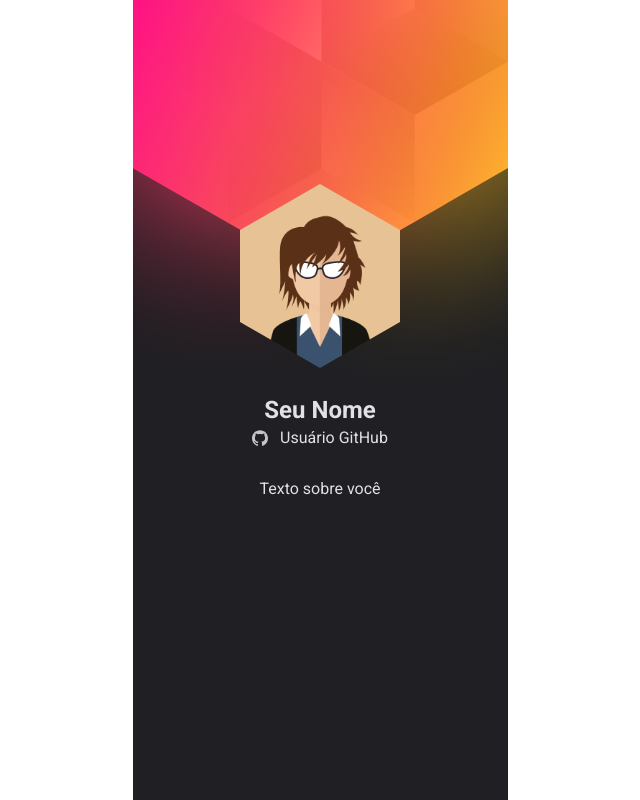
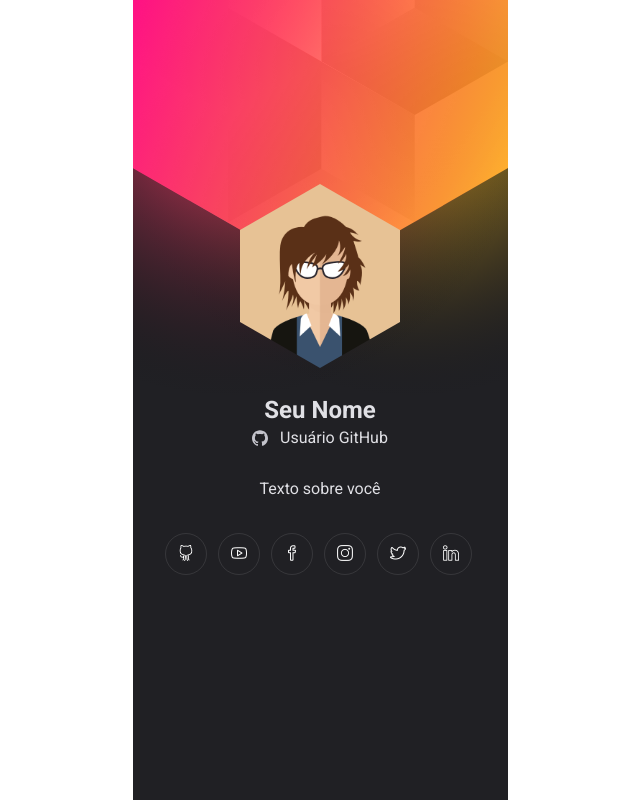
Before and after one commit to linsrep/cracha-digital, a plain HTML site: page index.html in a window 1280 px wide. Shown: the whole page, without its empty margins (320-960 px from the left). Drawn offline with Linux system fonts and the light colour scheme; no server answers.

Commit message:
Ajustando Erros de listagem

```diff
--- a/assets/css/style.css
+++ b/assets/css/style.css
@@ -25,7 +25,7 @@ main {
 }
 
 .container {
-  max-width: 250px;
+  max-width: 320px;
   margin-left: auto;
   margin-right: auto;
   text-align: center;
--- a/assets/main.js
+++ b/assets/main.js
@@ -1,10 +1,10 @@
 const LinksSocialMedia = {
-  github: 'iwasrep',
+  github: '',
   youtube: '',
-  facebook: 'iwasrep',
-  instagram: 'iwasrep_',
-  twitter: 'diogolins018',
-  linkedin: 'iwasbr'
+  facebook: '',
+  instagram: '',
+  twitter: '',
+  linkedin: ''
 }
 
 /** MOSTRANDO CARD DO GITHUB */
@@ -27,19 +27,14 @@ if (LinksSocialMedia.github)
 
 /** CARREGAR REDES SOCIAIS */
 function changeSocialMediaLinks() {
-  for (let li of socialLinks.children) {
-    const social = li.getAttribute('class')
+  const size = Object.keys(LinksSocialMedia).length
+  const obj = Object.keys(LinksSocialMedia)
+  const lista = document.querySelector('#socialLinks')
 
-    const url = social;
-
-    li.children[0].href = `https://${url}.com/${LinksSocialMedia[social]}`
+  for (let i = 0; i < size; i++) {
+    let social = `<li class="social-icons-${obj[i]}"><a href="https://${obj[i]}.com/${LinksSocialMedia[obj[i]]}" target="_blank"><i class="icon-social-${obj[i]}"></i></a></li>`;
+    lista.innerHTML += social
   }
-
-  console.log(LinksSocialMedia)
-
-  /* const social = `<li class="social-icons-youtube"><a href="https://youtube.com/iwasrep" target="_blank"><i class="icon-social-youtube"></i></a></li>`;
-
-  socialLinks.textContent = social; */
 }
 
 changeSocialMediaLinks()
```
